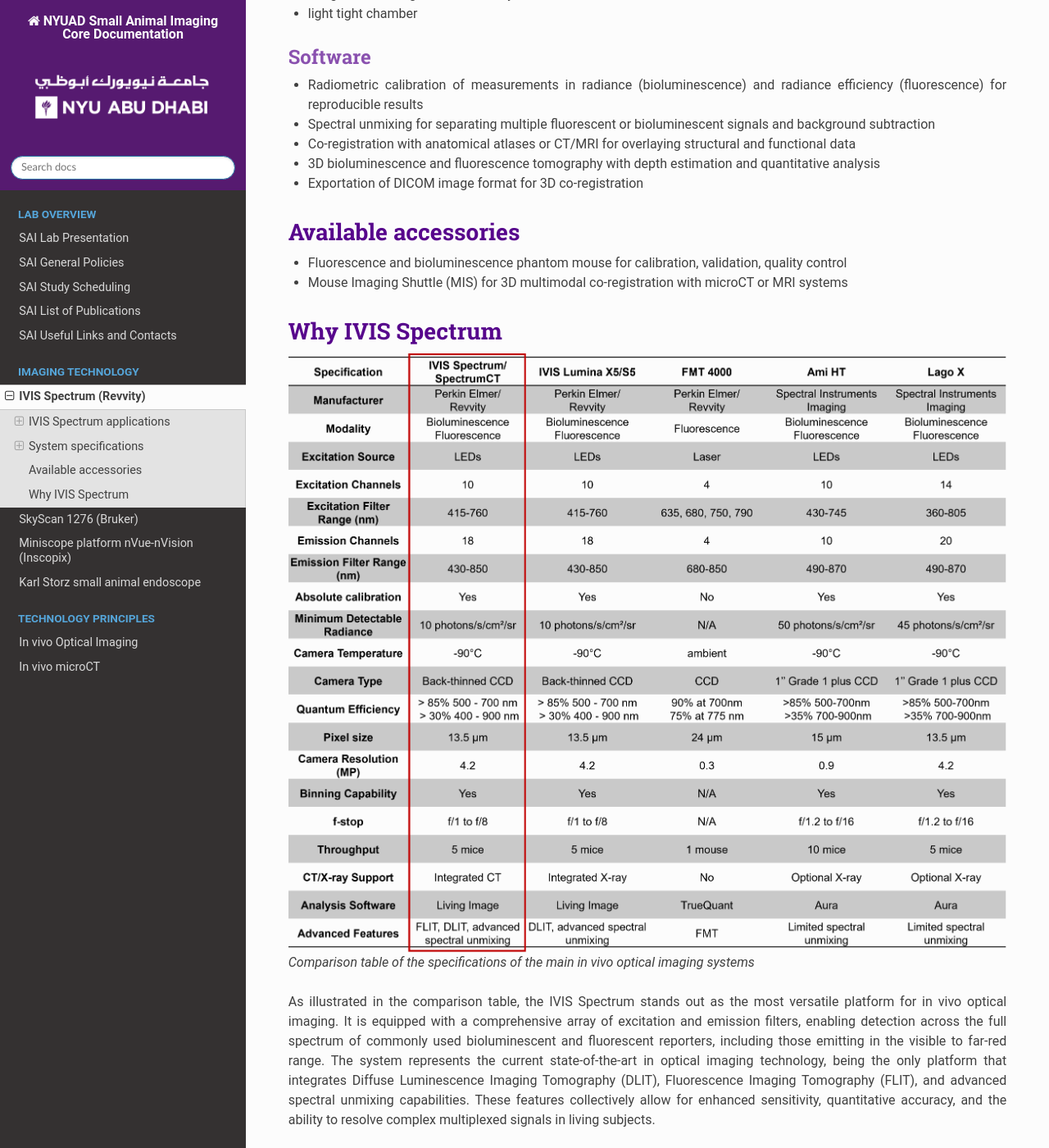
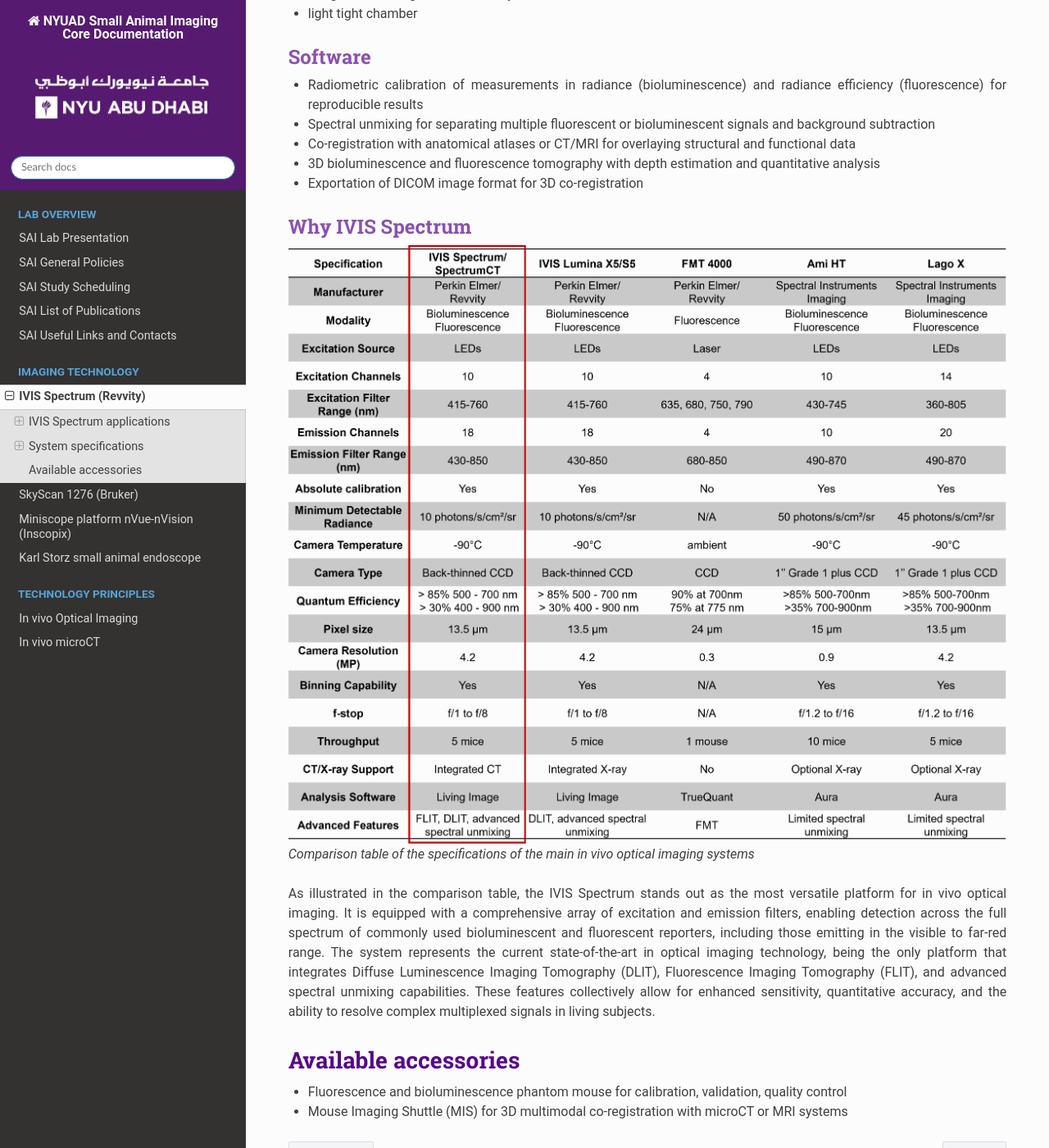
Before and after one commit to BioMedicalImaging-Core-NYUAD/smallanimalimaging-lab-documentation, a Sphinx documentation site: the page built from docs/source/2-Available-technology/IVIS_Spectrum.rst, in a window 1280 px wide and 1400 px high, scrolled down 3200 px. Shown: the whole window at 82% size. Built offline with Sphinx 7.4.7 and the Read the Docs theme 3.1.0, drawn with Linux system fonts in a browser that asks for light colours; some of the changed lines change nothing that is shown.

Commit message:
font, styling

```diff
--- a/docs/source/2-Available-technology/IVIS_Spectrum.rst
+++ b/docs/source/2-Available-technology/IVIS_Spectrum.rst
@@ -101,13 +101,8 @@
 - 3D bioluminescence and fluorescence tomography with depth estimation and quantitative analysis
 - Exportation of DICOM image format for 3D co-registration
 
-Available accessories
----------------------
-- Fluorescence and bioluminescence phantom mouse for calibration, validation, quality control
-- Mouse Imaging Shuttle (MIS) for 3D multimodal co-registration with microCT or MRI systems
-
 Why IVIS Spectrum
------------------
+^^^^^^^^^^^^^^^^^
 .. image:: ../_static/comparison-opticalsystems.png
    :alt: *Comparison table of the specifications of the main in vivo optical imaging systems*
    :width: 1000px
@@ -124,3 +119,8 @@
 Diffuse Luminescence Imaging Tomography (DLIT), Fluorescence Imaging Tomography (FLIT), and advanced spectral unmixing capabilities.
 These features collectively allow for enhanced sensitivity, quantitative accuracy, and the ability to resolve complex multiplexed
 signals in living subjects.
+
+Available accessories
+---------------------
+- Fluorescence and bioluminescence phantom mouse for calibration, validation, quality control
+- Mouse Imaging Shuttle (MIS) for 3D multimodal co-registration with microCT or MRI systems
```
